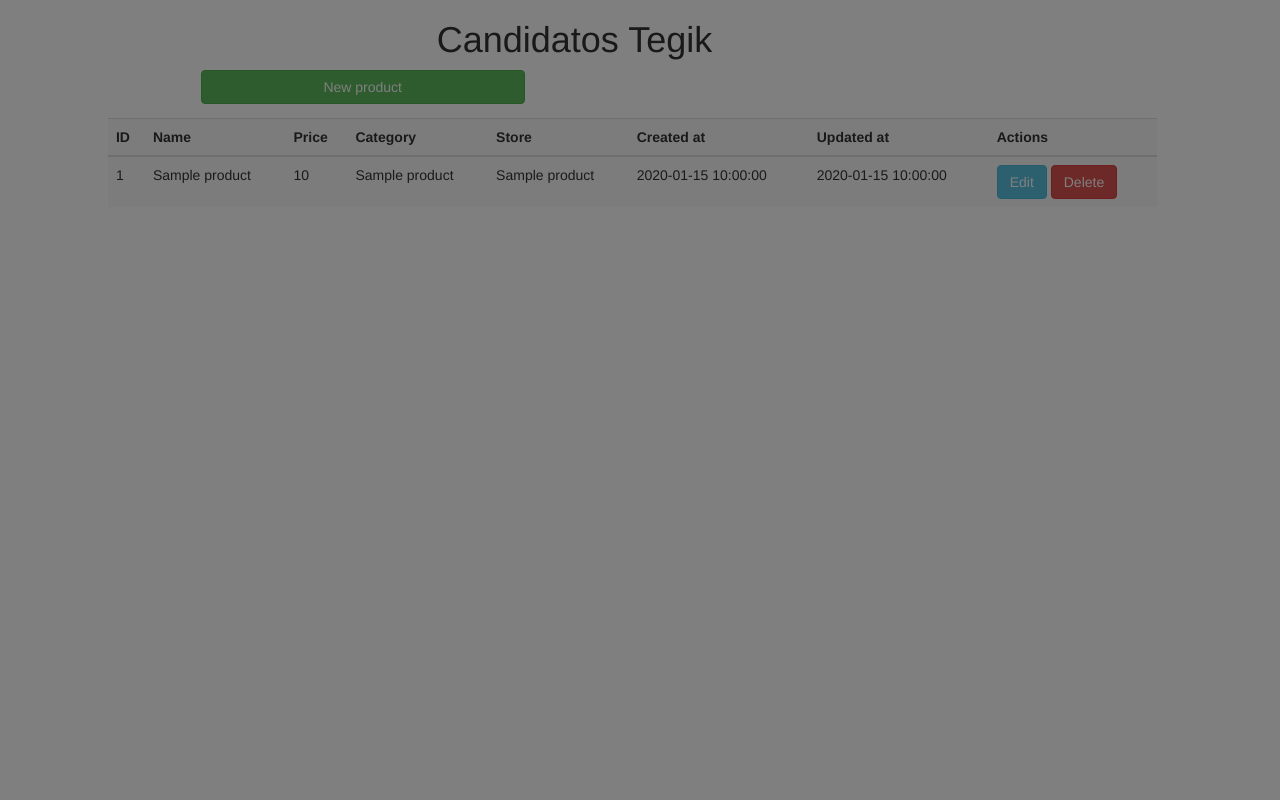
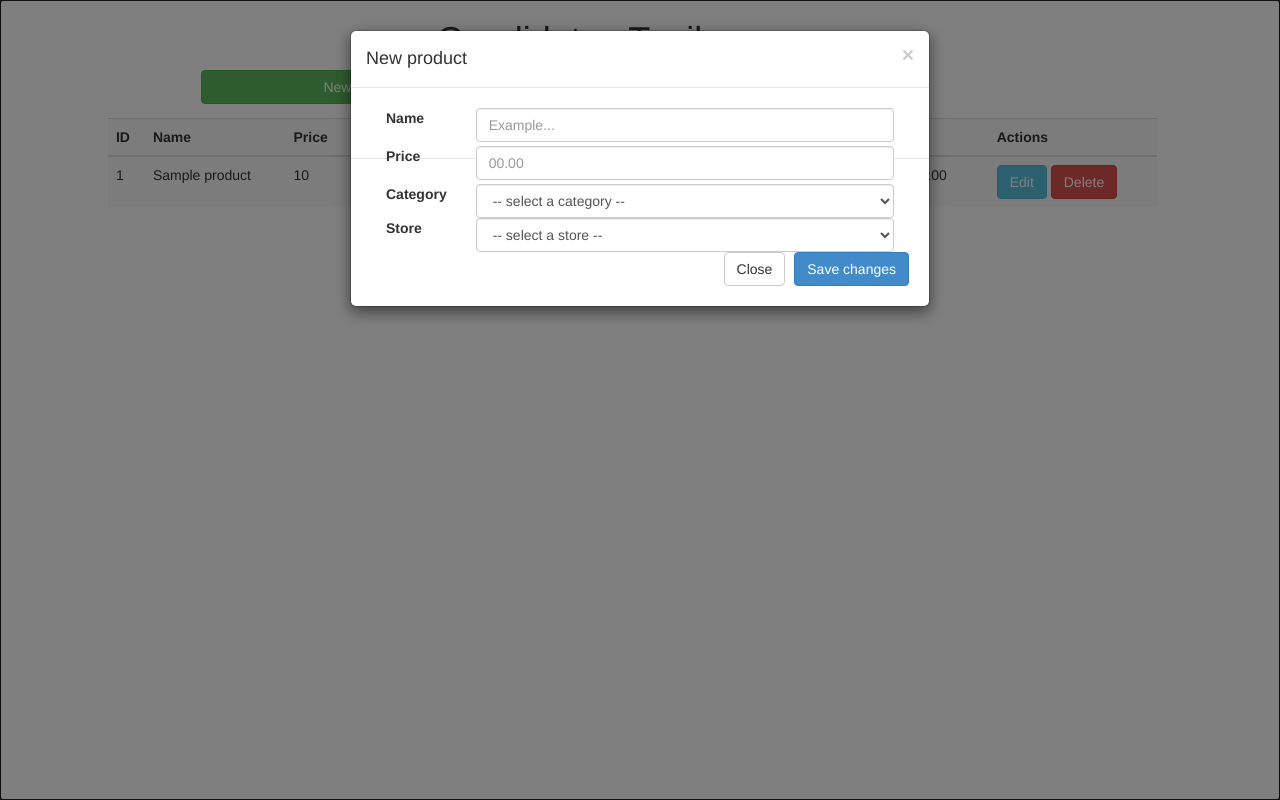
Before and after one commit to pacoguevara/tegik, a CodeIgniter app: template application/views/home.php in a window 1280 px wide, after a click on "New product". Run offline with CodeIgniter, Linux system fonts and the light colour scheme; the template is opened without the code that fills it: most values are stand-ins (such as "Sample title", 1, 10 or a date in 2020).

Commit message:
ya se quita

```diff
--- a/application/views/home.php
+++ b/application/views/home.php
@@ -51,7 +51,7 @@
 		</section>
 
 		<!-- Modal -->
-		<div class="modal hide fade" id="myModal" tabindex="-1" role="dialog" aria-labelledby="myModalLabel" aria-hidden="true">
+		<div class="modal fade" id="myModal" tabindex="-1" role="dialog" aria-labelledby="myModalLabel" aria-hidden="true">
 		  <div class="modal-dialog">
 		    <div class="modal-content">
 		      <div class="modal-header">
@@ -109,7 +109,7 @@
 		</div>
 
 		<!-- Delete confirmation -->
-		<div class="modal hide fade" id="myModalDelete" tabindex="-1" role="dialog" aria-labelledby="myModalLabel" aria-hidden="true">
+		<div class="modal fade" id="myModalDelete" tabindex="-1" role="dialog" aria-labelledby="myModalLabel" aria-hidden="true">
 		  <div class="modal-dialog">
 		    <div class="modal-content">
 		      <div class="modal-header">
@@ -128,7 +128,7 @@
 		</div>
 
 		<!-- Edit product -->
-		<div class="modal hide fade" id="myModalEdit" tabindex="-1" role="dialog" aria-labelledby="myModalLabel" aria-hidden="true">
+		<div class="modal fade" id="myModalEdit" tabindex="-1" role="dialog" aria-labelledby="myModalLabel" aria-hidden="true">
 		  <div class="modal-dialog">
 		    <div class="modal-content">
 		      <div class="modal-header">
```
